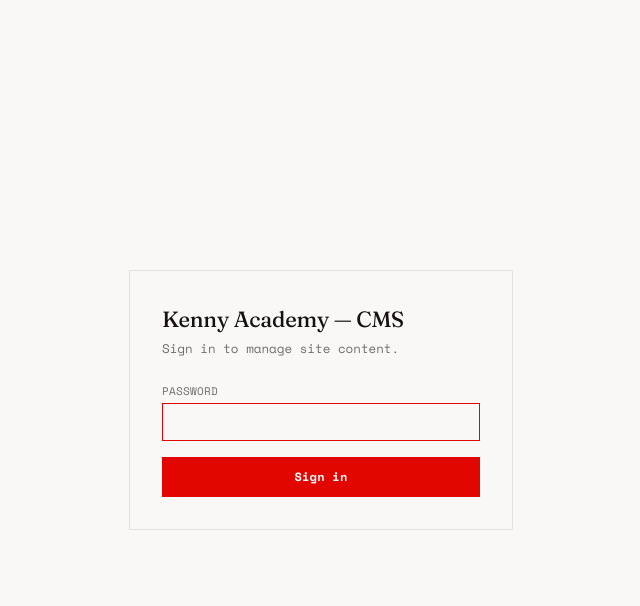
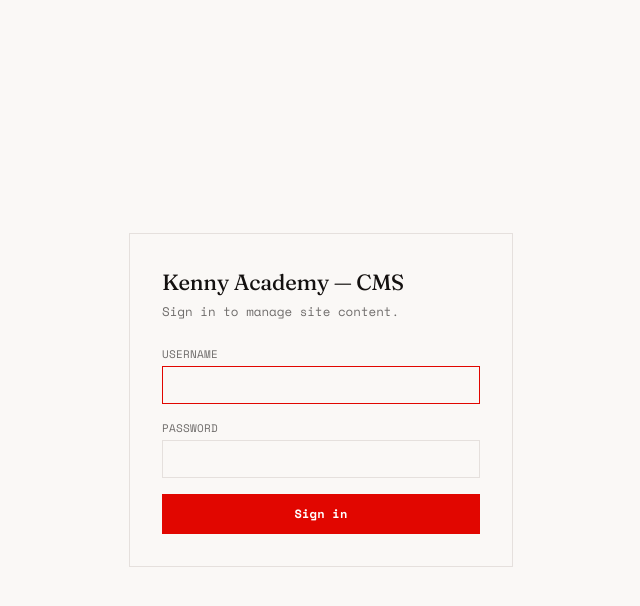
Before and after one commit to recallmabika/kenny-academy-website, a Flask app: page /admin in a window 1280 px wide. Shown: the top 606 px of the page, without its empty margins (319-959 px from the left). Run offline with Flask 3, Linux system fonts and the light colour scheme; some libraries are stand-ins or nearby versions.

Commit message:
Add admin username field to login and update authentication logic

```diff
--- a/app.py
+++ b/app.py
@@ -43,6 +43,7 @@ CONTENT_FILE = os.path.join(DATA_DIR, "content.json")
 SETTINGS_FILE = os.path.join(DATA_DIR, "settings.json")
 SUBSCRIBERS_FILE = os.path.join(DATA_DIR, "subscribers.json")
 
+ADMIN_USERNAME = os.environ.get("ADMIN_USERNAME", "admin")
 ADMIN_PASSWORD = os.environ.get("ADMIN_PASSWORD", "kenny2026")
 ALLOWED_EXT = {"png", "jpg", "jpeg", "webp", "svg"}
 
@@ -339,10 +340,11 @@ def admin_login():
         return redirect(url_for("admin_page", page="home"))
     error = None
     if request.method == "POST":
-        if request.form.get("password") == ADMIN_PASSWORD:
+        if (request.form.get("username", "").strip() == ADMIN_USERNAME
+                and request.form.get("password") == ADMIN_PASSWORD):
             session["admin"] = True
             return redirect(url_for("admin_page", page="home"))
-        error = "Incorrect password."
+        error = "Incorrect username or password."
     return render_template("admin_login.html", error=error)
 
 
--- a/templates/admin_login.html
+++ b/templates/admin_login.html
@@ -24,8 +24,13 @@
   {% endif %}
   <form method="POST" class="space-y-4">
     <div>
+      <label for="username" class="block text-[11px] uppercase tracking-wide opacity-60 mb-1">Username</label>
+      <input id="username" name="username" type="text" required autofocus autocomplete="username"
+             class="w-full border border-[#e5e0dd] dark:border-[#2c2622] bg-transparent px-3 py-2 text-[13px] focus:outline-none focus:border-[--red]">
+    </div>
+    <div>
       <label for="password" class="block text-[11px] uppercase tracking-wide opacity-60 mb-1">Password</label>
-      <input id="password" name="password" type="password" required autofocus
+      <input id="password" name="password" type="password" required autocomplete="current-password"
              class="w-full border border-[#e5e0dd] dark:border-[#2c2622] bg-transparent px-3 py-2 text-[13px] focus:outline-none focus:border-[--red]" style="">
     </div>
     <button type="submit" class="btn primary w-full" style="padding:10px 16px; font-size:12px;">Sign in</button>
```
Also changed, not shown: templates/admin/base.html (+7 -7 lines), 1 other file.
